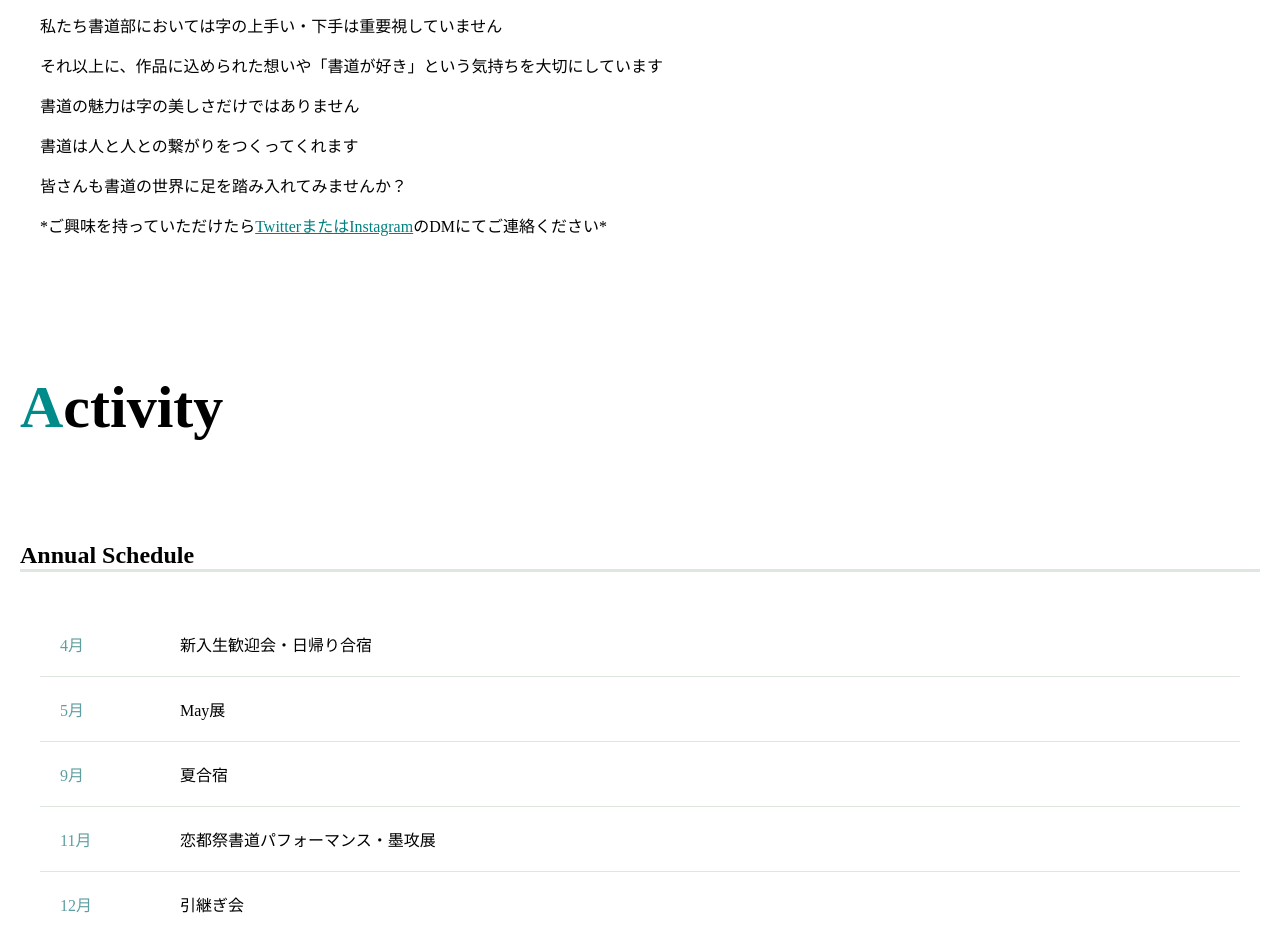
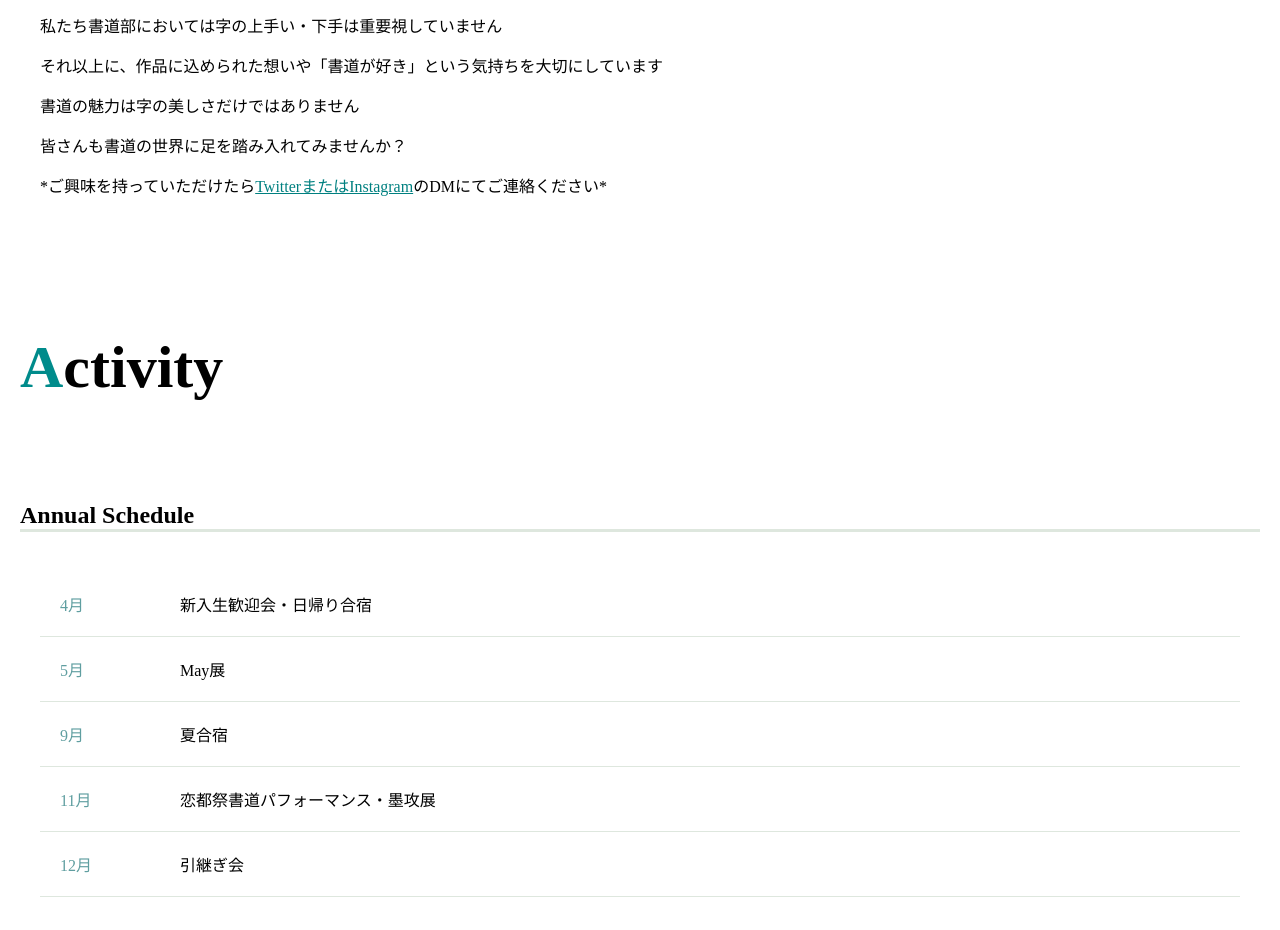
Before and after one commit to shi06f/nwu-shodo, a plain HTML site: page index.html in a window 1280 px wide. Shown: the part 1906-2836 px from the top of the page. Drawn offline with Linux system fonts and the light colour scheme.

Commit message:
Update index.html

```diff
--- a/index.html
+++ b/index.html
@@ -104,7 +104,6 @@
             <p>私たち書道部においては字の上手い・下手は重要視していません</p>
             <p>それ以上に、作品に込められた想いや「書道が好き」という気持ちを大切にしています</p>
             <p>書道の魅力は字の美しさだけではありません</p>
-            <p>書道は人と人との繋がりをつくってくれます</p>
             <p>皆さんも書道の世界に足を踏み入れてみませんか？</p>
             <p>*ご興味を持っていただけたら<a href="index.html#last">TwitterまたはInstagram</a>のDMにてご連絡ください*</p>
         </ul>
```
